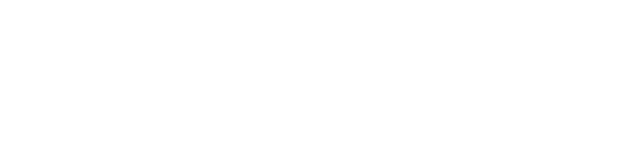
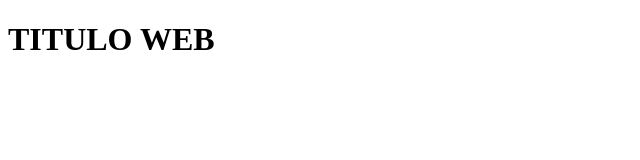
Before and after one commit to FranciscoFM0/ReposPbas, a plain HTML site: page index.html in a window 1280 px wide. Shown: the whole page, without its empty margins (0-640 px from the left). Drawn offline with Linux system fonts and the light colour scheme.

Commit message:
Segunda version

```diff
--- a/index.html
+++ b/index.html
@@ -8,6 +8,6 @@
     <title>Document</title>
 </head>
 <body>
-
+    <h1> TITULO WEB</h1>
 </body>
 </html>
```
